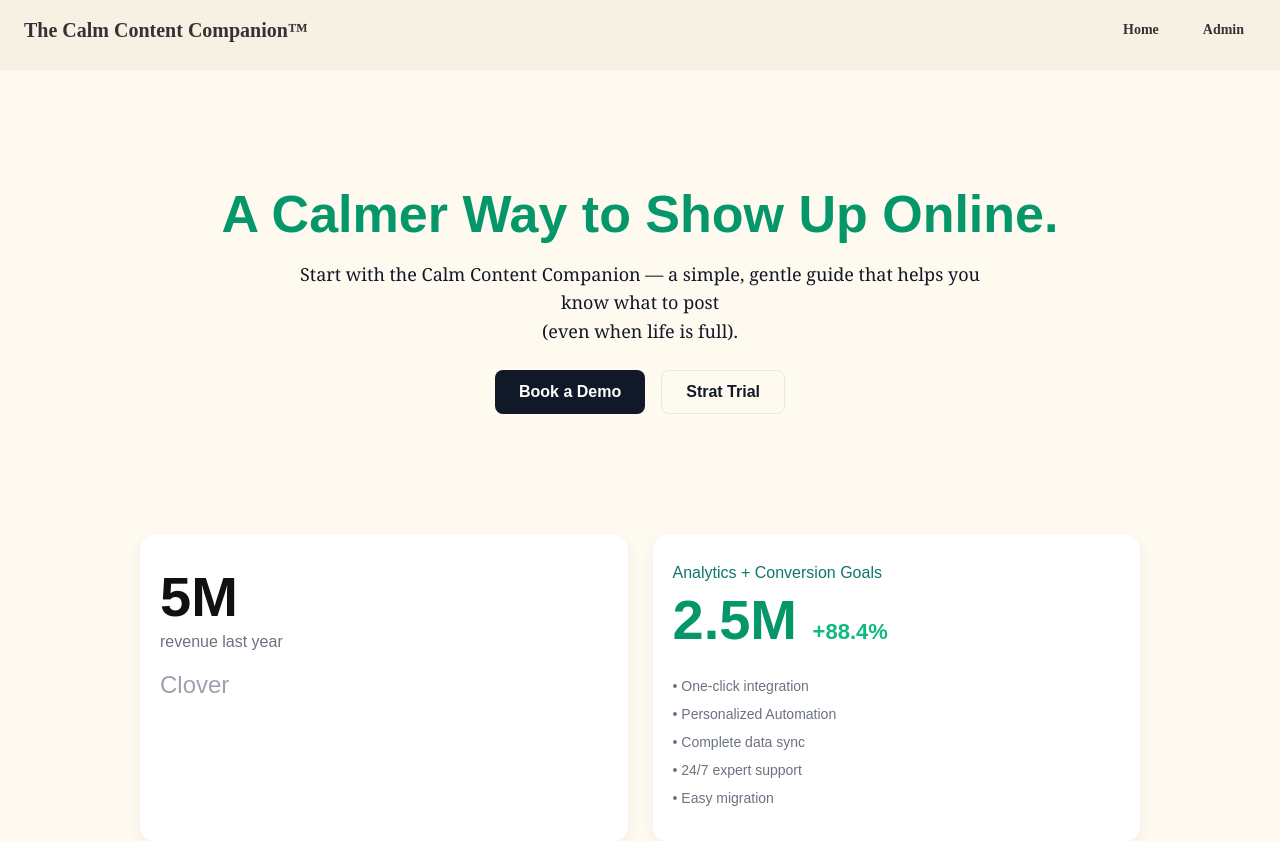
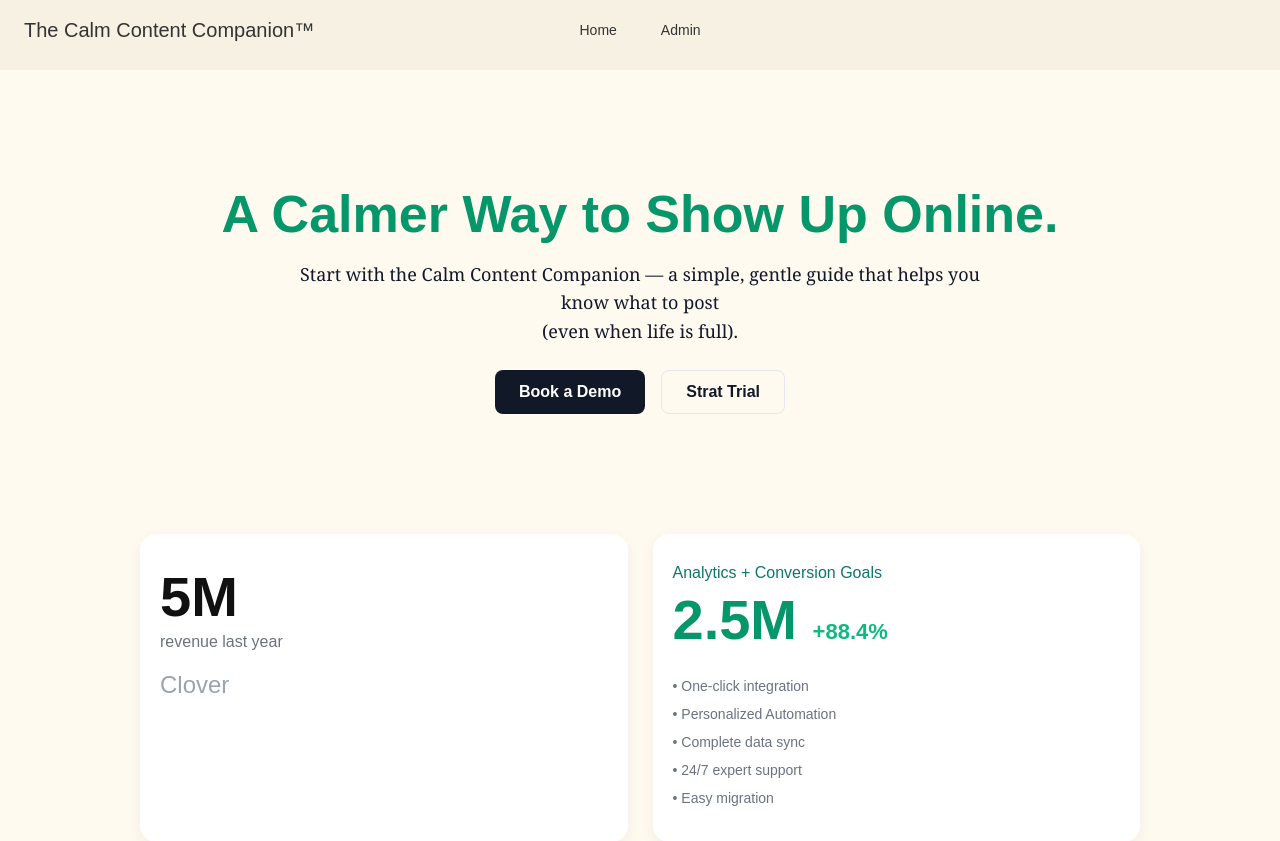
Before and after one commit to gmajors1326/the-calm-content-companion, a Next.js app: page / in a window 1280 px wide. Shown: the top 841 px of the page. Built offline with nearby package versions, Linux system fonts and the light colour scheme.

Commit message:
Center nav and set Poppins

```diff
--- a/app/layout.tsx
+++ b/app/layout.tsx
@@ -21,22 +21,24 @@ export default function RootLayout({ children }: { children: React.ReactNode })
           zIndex: 1000
         }}>
           <div style={{ flex: 1, textAlign: 'left' }}>
-            <span style={{ fontSize: '20px', fontWeight: '700', color: '#333' }}>The Calm Content Companion&trade;</span>
+            <span style={{ fontSize: '20px', fontWeight: '400', color: '#333', fontFamily: '"Poppins", sans-serif' }}>The Calm Content Companion&trade;</span>
           </div>
           <div style={{ display: 'flex', gap: '20px', alignItems: 'center' }}>
             {['Home', 'Admin'].map((link) => (
               <a key={link} href={link === 'Home' ? '/' : '/admin'} style={{
                 textDecoration: 'none',
                 color: '#333',
-                fontWeight: '600',
+                fontWeight: '400',
                 fontSize: '14px',
                 padding: '8px 12px',
-                transition: 'color 0.2s'
+                transition: 'color 0.2s',
+                fontFamily: '"Poppins", sans-serif'
               }}>
                 {link}
               </a>
             ))}
           </div>
+          <div style={{ flex: 1 }}></div>
         </nav>
         <main style={{ paddingTop: '70px' }}>{children}</main>
       </body>
```
